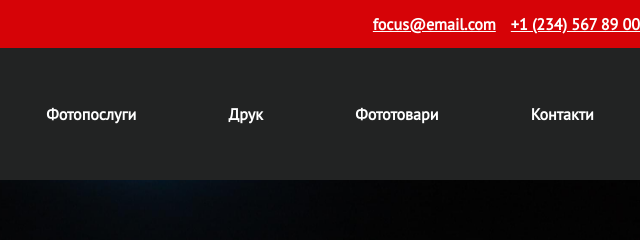
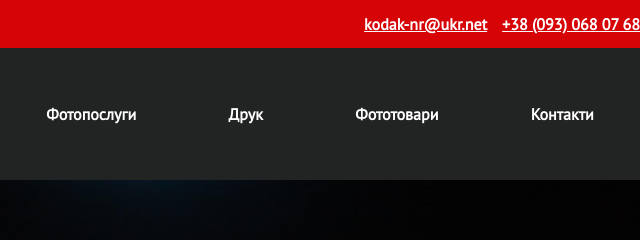
Before and after one commit to Tinliin/Kodak, a website: page index.html in a window 1280 px wide. Shown: the top 240 px of the page, 640-1280 px from the left. Drawn offline with Linux system fonts and the light colour scheme; some packages are replaced by stand-ins of ours; files that its build step writes are made by us from their sources.

Commit message:
upgrade contacts

```diff
--- a/index.html
+++ b/index.html
@@ -17,11 +17,11 @@
     <header>
       <div class="red_line">
         <div class="contacts_wrapper">
-          <a class="contacts_text" href="mailto:focus@email.com"
-            >focus@email.com</a
+          <a class="contacts_text" href="mailto:kodak-nr@ukr.net"
+            >kodak-nr@ukr.net</a
           >
-          <a class="contacts_text" href="tel:+1 (234) 567 89 00"
-            >+1 (234) 567 89 00</a
+          <a class="contacts_text" href="tel:+380930680768"
+            >+38 (093) 068 07 68</a
           >
         </div>
       </div>
--- a/src/js/index.js
+++ b/src/js/index.js
@@ -8,8 +8,10 @@ function isElementInViewport(element) {
     );
 }
 function handleScroll() {
-    const elements = document.querySelectorAll('.unvisible');
-
+    const unvisibles = document.querySelectorAll('.unvisible');
+    const visibles = document.querySelectorAll(".visible");
+    const elements = [...visibles, ...unvisibles];
+console.log(elements);
     elements.forEach((element) => {
         if (isElementInViewport(element)) {
             element.classList.add('visible');
```
Also changed, not shown: dist/js/scripts.min.js.
